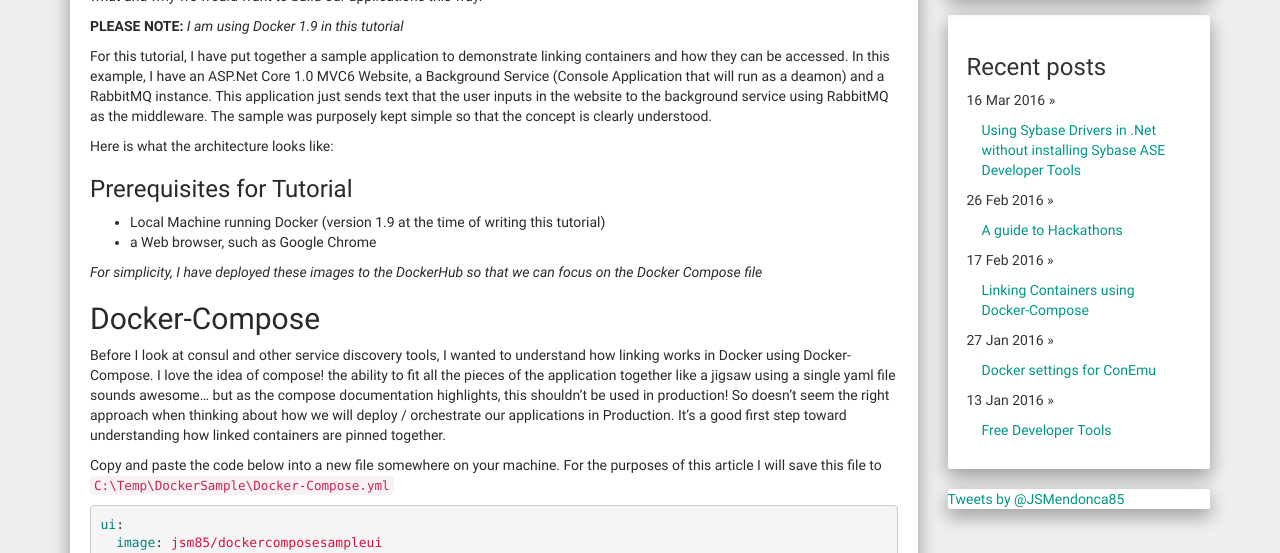
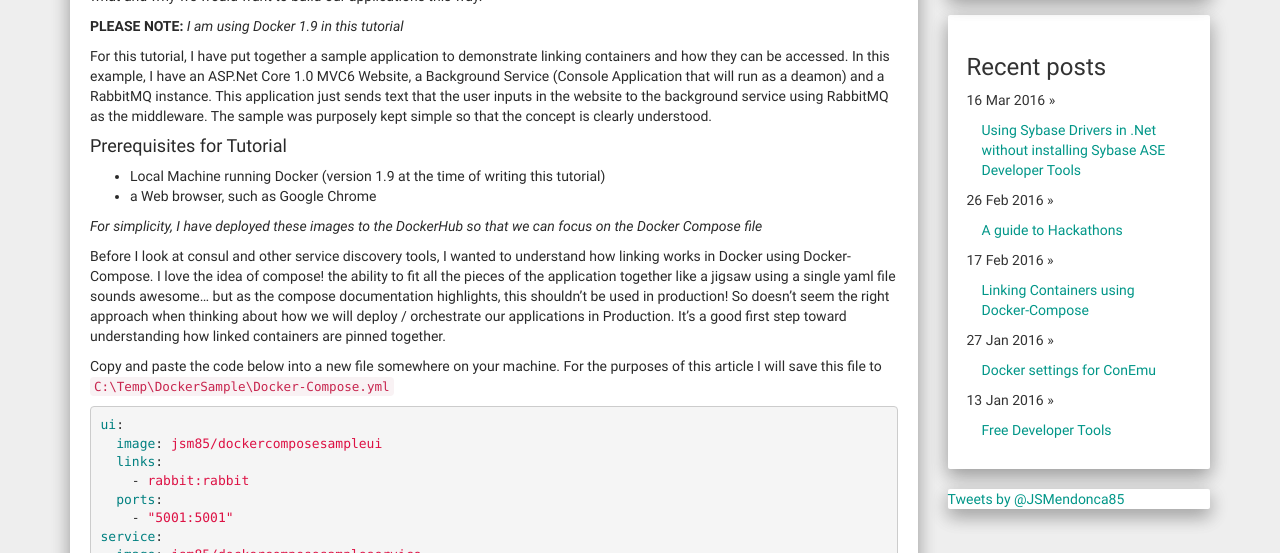
Before and after one commit to jsm85/jsm85.github.io, a Jekyll site: the page built from _posts/2016-02-17-linking-containers-using-docker-compose.md, in a window 1280 px wide and 900 px high, cut to the strip 347-900 px from the top of the window. Built offline with Jekyll 4.4.1, drawn with Linux system fonts in a browser that asks for light colours; nearby versions of some CDN libraries; comment, search, counter and statistics services are not loaded.

Commit message:
updated format for one of the posts

```diff
--- a/_posts/2016-02-17-linking-containers-using-docker-compose.md
+++ b/_posts/2016-02-17-linking-containers-using-docker-compose.md
@@ -14,15 +14,13 @@ Over the last couple of months, I've been on a quite a journey with Docker and M
 
 For this tutorial, I have put together a sample application to demonstrate linking containers and how they can be accessed. In this example, I have an ASP.Net Core 1.0 MVC6 Website, a Background Service (Console Application that will run as a deamon) and a RabbitMQ instance. This application just sends text that the user inputs in the website to the background service using RabbitMQ as the middleware. The sample was purposely kept simple so that the concept is clearly understood.
 
-Here is what the architecture looks like:
 
-### Prerequisites for Tutorial
+#### Prerequisites for Tutorial
 * Local Machine running Docker (version 1.9 at the time of writing this tutorial)
 * a Web browser, such as Google Chrome
 
 *For simplicity, I have deployed these images to the DockerHub so that we can focus on the Docker Compose file*
 
-## Docker-Compose
 
 Before I look at consul and other service discovery tools, I wanted to understand how linking works in Docker using Docker-Compose. I love the idea of compose! the ability to fit all the pieces of the application together like a jigsaw using a single yaml file sounds awesome... but as the compose documentation highlights, this shouldn't be used in production! So doesn't seem the right approach when thinking about how we will deploy / orchestrate our applications in Production. It's a good first step toward understanding how linked containers are pinned together.
 
```
